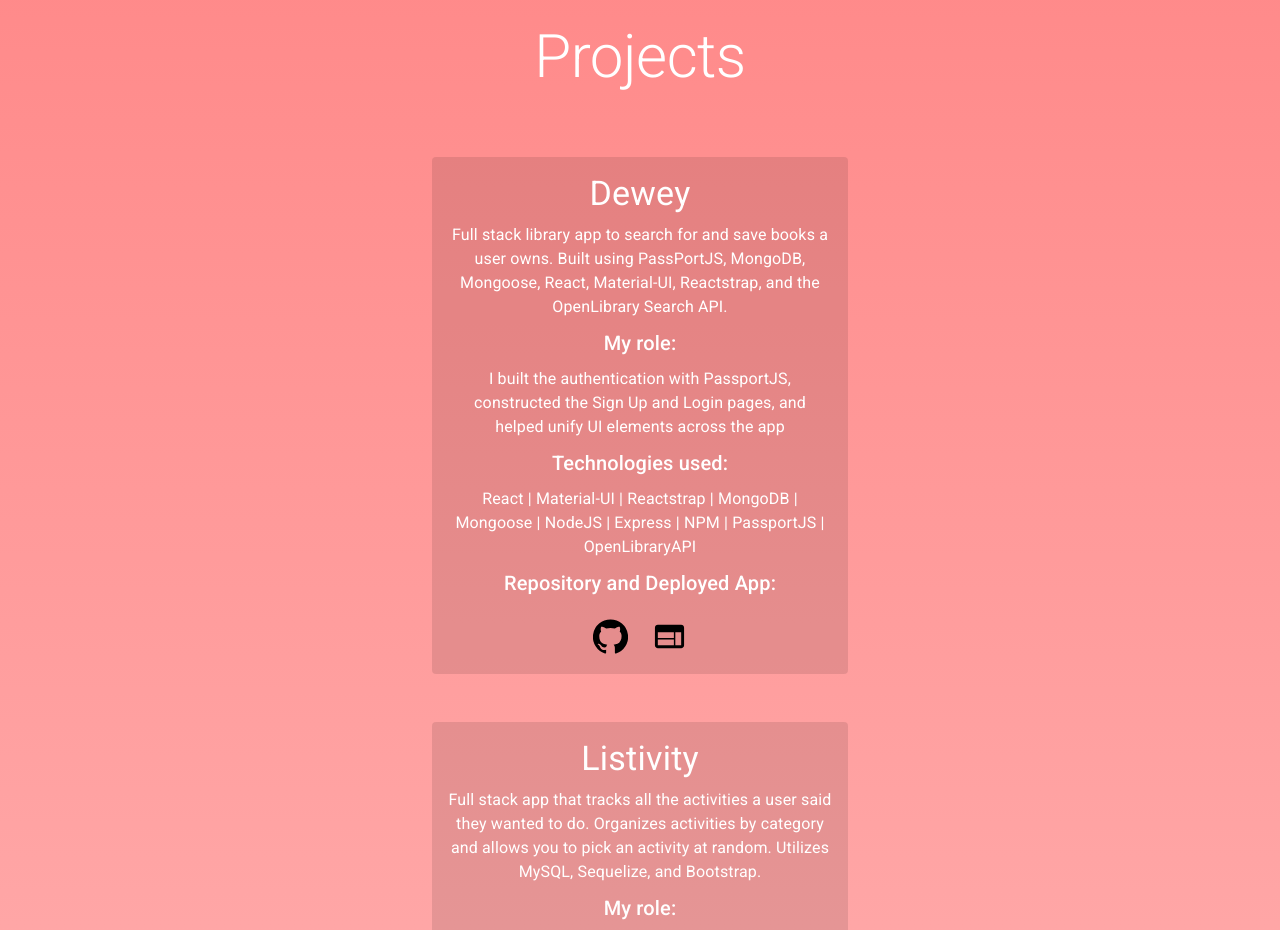
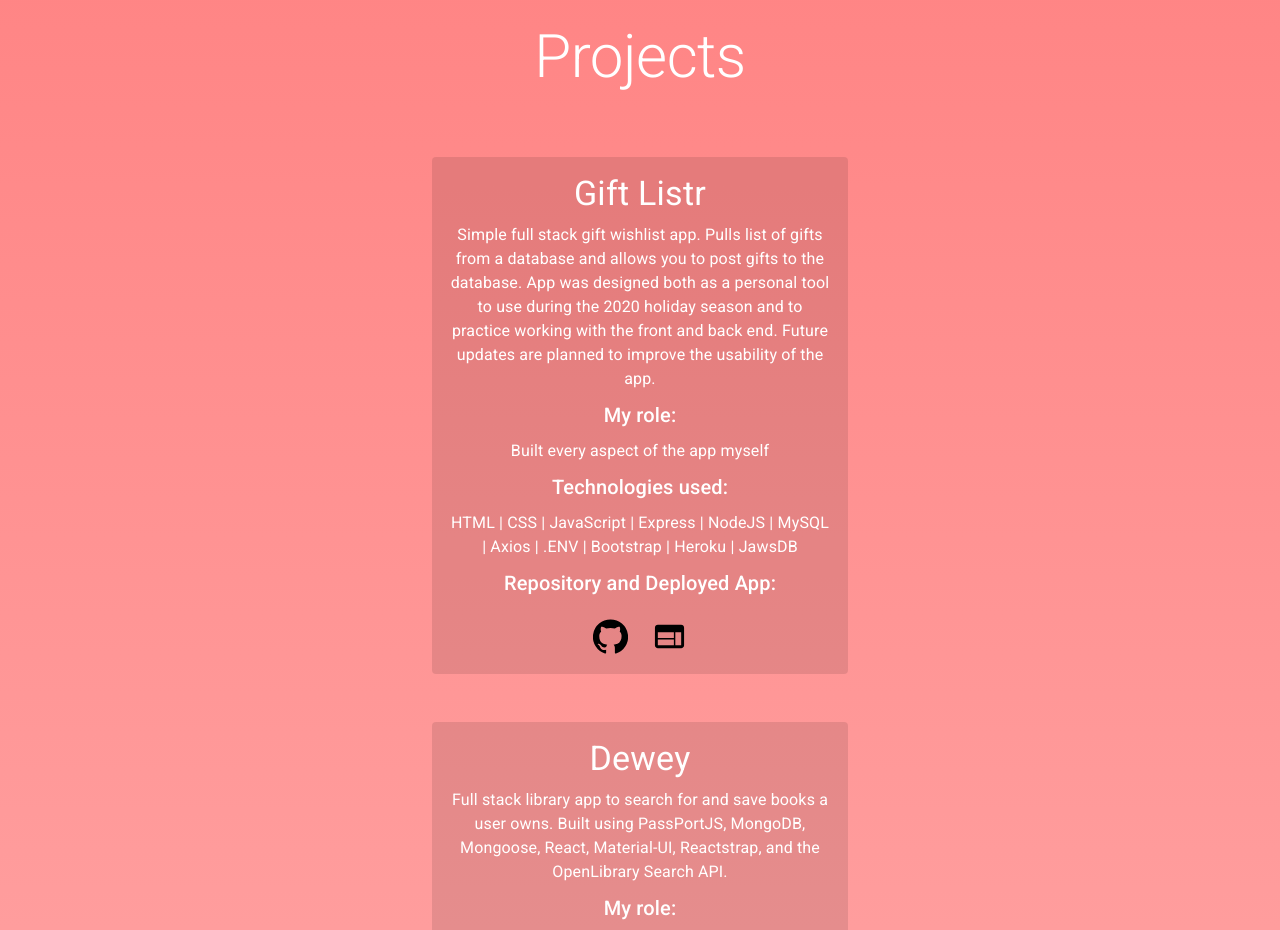
Before and after one commit to tironam/PortfolioReact, a React (Create React App) app: page / in a window 1280 px wide. Shown: the part 1220-2150 px from the top of the page. Built offline with nearby package versions, Linux system fonts and the light colour scheme.

Commit message:
Added new project to page

```diff
--- a/src/pages/About/About.js
+++ b/src/pages/About/About.js
@@ -176,6 +176,16 @@ const About = props => {
                     Projects
                 </Typography>
             </ScrollAnimation>
+                <ScrollAnimation animateIn="fadeIn" animateOut="fadeOut">
+                    <ProjectCard
+                        name="Gift Listr"
+                        description="Simple full stack gift wishlist app. Pulls list of gifts from a database and allows you to post gifts to the database. App was designed both as a personal tool to use during the 2020 holiday season and to practice working with the front and back end. Future updates are planned to improve the usability of the app."
+                        role="Built every aspect of the app myself"
+                        tech="HTML | CSS | JavaScript | Express | NodeJS | MySQL | Axios | .ENV | Bootstrap | Heroku | JawsDB"
+                        GitHub="https://github.com/tironam/christmaslistr"
+                        App="https://tranquil-journey-72389.herokuapp.com/"
+                        sm={12} />
+                </ScrollAnimation>
             <ScrollAnimation animateIn="fadeIn" animateOut="fadeOut">
                 <ProjectCard
                     name="Dewey"
```
